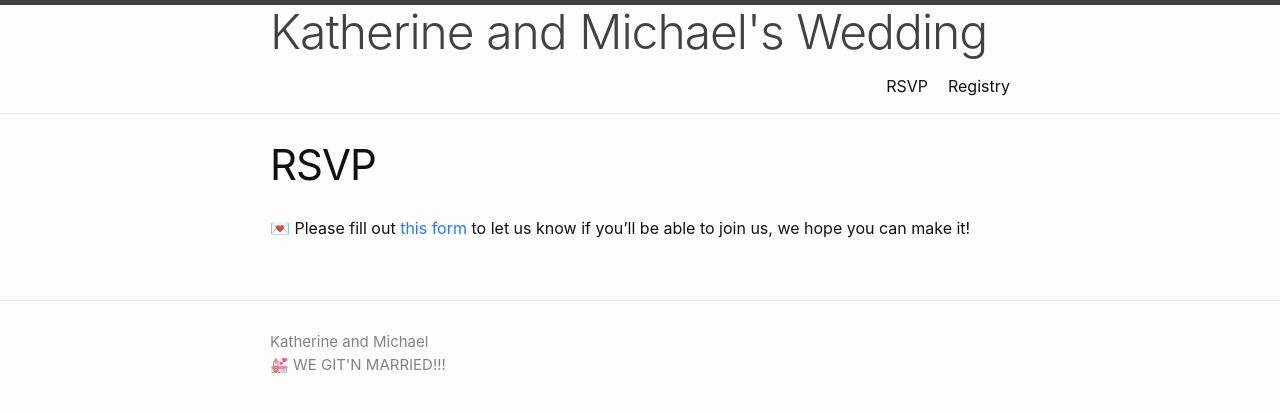
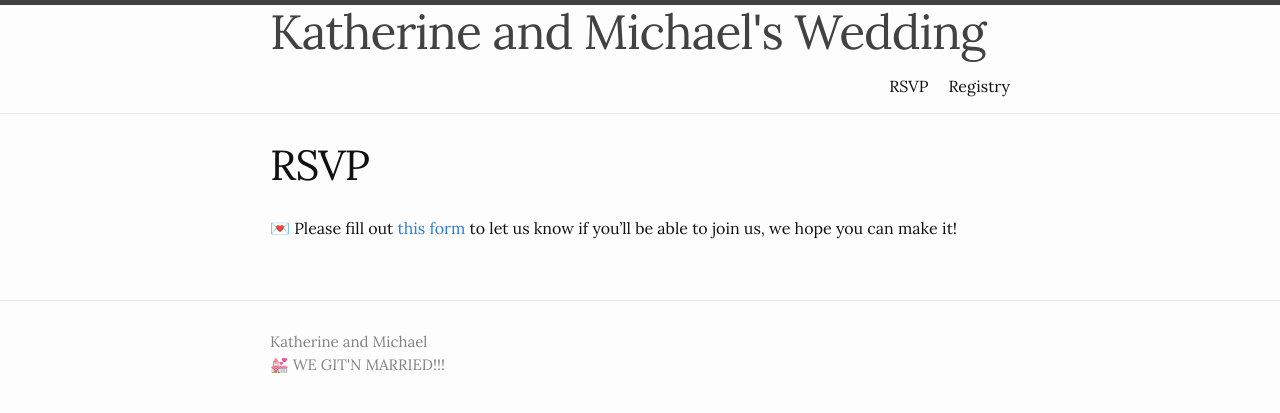
Before and after one commit to greenkidneybean/wedding_website, a Jekyll site: the page built from rsvp.md, in a window 1280 px wide. Shown: the top 413 px of the page. Built offline with Jekyll 4.4.1, drawn with Linux system fonts in a browser that asks for light colours; emoji names are drawn with the system emoji font.

Commit message:
font change

```diff
--- a/_includes/head.html
+++ b/_includes/head.html
@@ -1,6 +1,7 @@
 <head>
   <link rel="shortcut icon" href="{{ '/favicon.ico' | prepend:site.baseurl }}" type="image/x-icon">
   <link rel="icon" href="{{ '/favicon.ico' | prepend:site.baseurl }}" type="image/x-icon">
+  <link href="https://fonts.googleapis.com/css?family=Lora" rel="stylesheet" type='text/css'>
   <meta charset="utf-8">
   <meta http-equiv="X-UA-Compatible" content="IE=edge">
   <meta name="viewport" content="width=device-width, initial-scale=1">
--- a/_sass/minima.scss
+++ b/_sass/minima.scss
@@ -1,8 +1,8 @@
 @charset "utf-8";
 
 // Define defaults for each variable.
-
-$base-font-family: -apple-system, BlinkMacSystemFont, "Segoe UI", Roboto, Helvetica, Arial, sans-serif, "Apple Color Emoji", "Segoe UI Emoji", "Segoe UI Symbol" !default;
+// -apple-system, BlinkMacSystemFont, "Segoe UI", Roboto, Helvetica, Arial, sans-serif
+$base-font-family: 'Lora', serif, "Apple Color Emoji", "Segoe UI Emoji", "Segoe UI Symbol" !default;
 $base-font-size:   16px !default;
 $base-font-weight: 400 !default;
 $small-font-size:  $base-font-size * 0.875 !default;
--- a/assets/main.scss
+++ b/assets/main.scss
@@ -3,3 +3,4 @@
 ---
 
 @import "minima";
+$base-font-family: 'Lora', serif;
```
Also changed, not shown: 7 other files.
